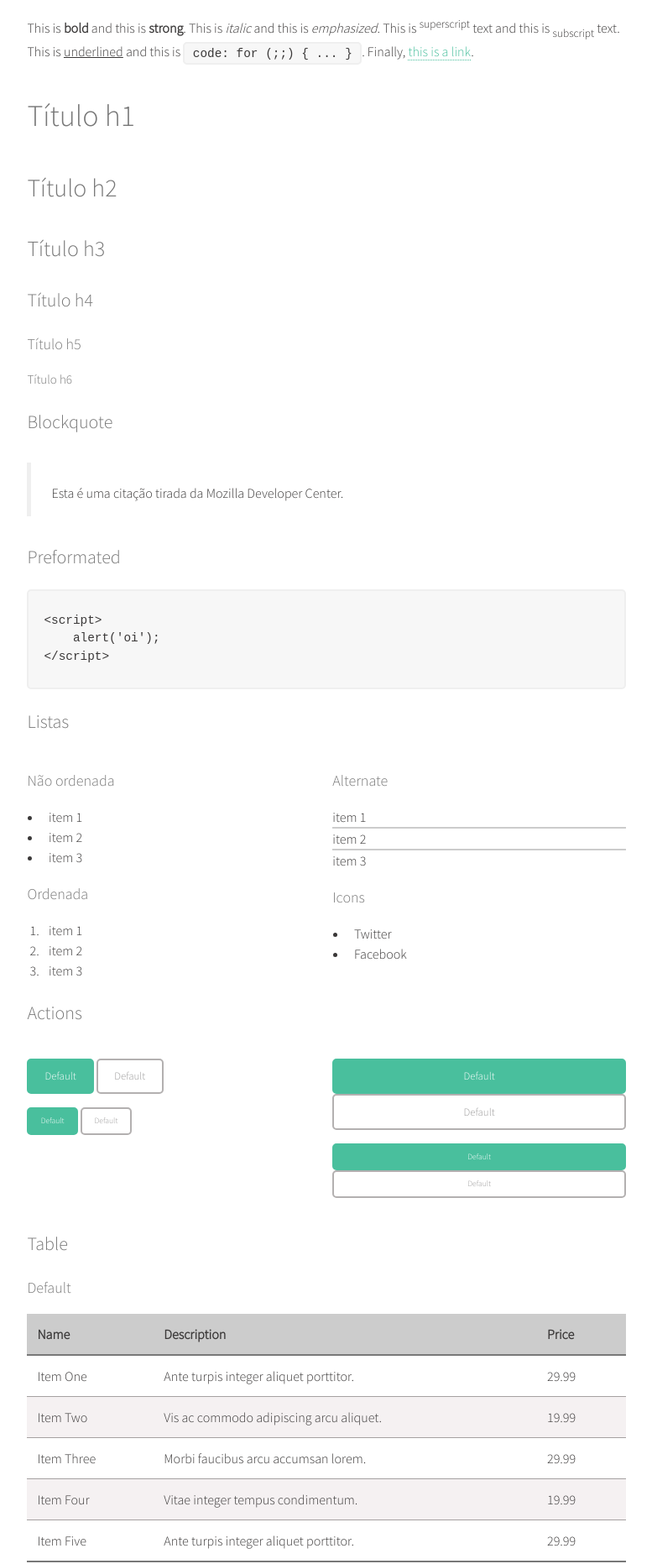
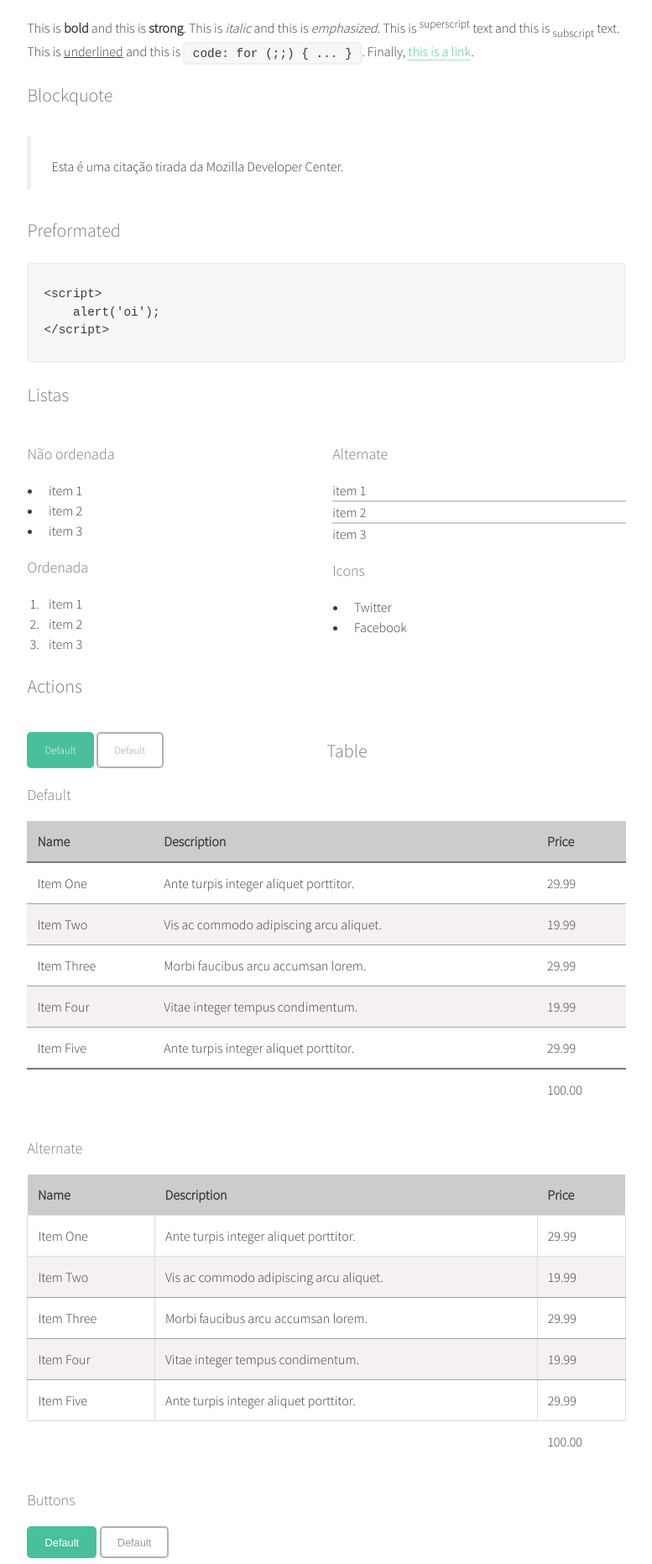
Before and after one commit to anninhaschmid/projeto-strata-daniel-tapias, a plain HTML site: page index.html in a window 1280 px wide. Shown: the part 2072-3935 px from the top of the page at 84% size, without its empty margins (472-1249 px from the left). Drawn offline with Linux system fonts and the light colour scheme; files whose address does not match are found by name.

Commit message:
Update index.html

```diff
--- a/index.html
+++ b/index.html
@@ -149,14 +149,6 @@
                 <h4>Text</h4>
                 This is <b>bold</b> and this is <strong>strong</strong>. This is <i>italic</i> and this is <em>emphasized</em>. This is <sup>superscript</sup> text and this is <sub>subscript</sub> text. This is <u>underlined</u> and this is <code>code: for (;;) { ... }</code>. Finally, <a href="#">this is a link</a>.
             </p>
-
-            <h1>Título h1</h1>
-            <h2>Título h2</h2>
-            <h3>Título h3</h3>
-            <h4>Título h4</h4>
-            <h5>Título h5</h5>
-            <h6>Título h6</h6>
-
             <h4>Blockquote</h4>
             <blockquote cite="http://developer.mozilla.org">
                 <p>Esta é uma citação tirada da Mozilla Developer Center.</p>
@@ -212,24 +204,7 @@
                 <p><a href="#" class="button-default">Default</a>
                     <a href="#" class="button-default button-default-stroke">Default</a>
                 </p>
-                <p><a href="#" class="button-default button-default-small">Default</a>
-                    <a href="#" class="button-default button-default-small button-default-stroke">Default</a>
-                </p>
-
-            </div>
-        <div class="col-2">
-            <p><a href="#" class="button-default button-default-full">Default</a>
-                <a href="#" class="button-default button-default-full button-default-stroke">Default</a>
-            </p>
-
-            <p><a href="#" class="button-default button-default-full button-default-small">Default</a>
-                <a href="#" class="button-default button-default-full button-default-small  button-default-stroke">Default</a>
-            </p>
         </div>
-
-        </div>
-
-
         <h4>Table</h4>
         <h5>Default</h5>
 
@@ -332,28 +307,6 @@
         <p>
             <button class="button-default">Default</button>
             <button class="button-default button-default-stroke" >Default</button>
-
-        </p>
-
-        <p>
-            <button class="button-default button-default-small" >Default</button>
-            <button class="button-default button-default-small button-default-stroke" >Default</button>
-
-        </p>
-
-
-        <p>
-            <button class="button-default button-default-full">Default</button>
-            <button class="button-default button-default-full button-default-stroke">Default</button>
-
-        </p>
-
-        <p>
-            <button class="button-default button-default-full button-default-small">Default</button>
-            <button class="button-default button-default-full button-default-small  button-default-stroke">Default</button>
-
-        </p>
-
         <h5>Forms</h5>
         <form action="#" method="post">
             <label for="name">Nome</label>
@@ -408,8 +361,6 @@
 
             <h4>Left &amp; Right</h4>
 
-
-
          <p>
             <img src="imagem/avatar.jpg" alt="" class="img-left">  Fringilla nisl. Donec accumsan interdum nisi, quis tincidunt felis sagittis eget. tempus euismod. Vestibulum ante ipsum primis in faucibus vestibulum. Blandit adipiscing eu felis iaculis volutpat ac adipiscing accumsan eu faucibus. Integer ac pellentesque praesent tincidunt felis sagittis eget. tempus euismod. Vestibulum ante ipsum primis in faucibus vestibulum. Blandit adipiscing eu felis iaculis volutpat ac adipiscing accumsan eu faucibus. Integer ac pellentesque praesent. Donec accumsan interdum nisi, quis tincidunt felis sagittis eget. tempus euismod. Vestibulum ante ipsum primis in faucibus vestibulum. Blandit adipiscing eu felis iaculis volutpat ac adipiscing accumsan eu faucibus. Integer ac pellentesque praesent tincidunt felis sagittis eget. tempus euismod. Vestibulum ante ipsum primis in faucibus vestibulum. Blandit adipiscing eu felis iaculis volutpat ac adipiscing accumsan eu faucibus. Integer ac pellentesque praesent.</p>
 
@@ -433,7 +384,6 @@
         <li>Design: <a href="http://html5up.net">HTML5 UP</a></li>
     </ul>
 </footer>
-
 </body>
 </html>
 <span></span>
```
